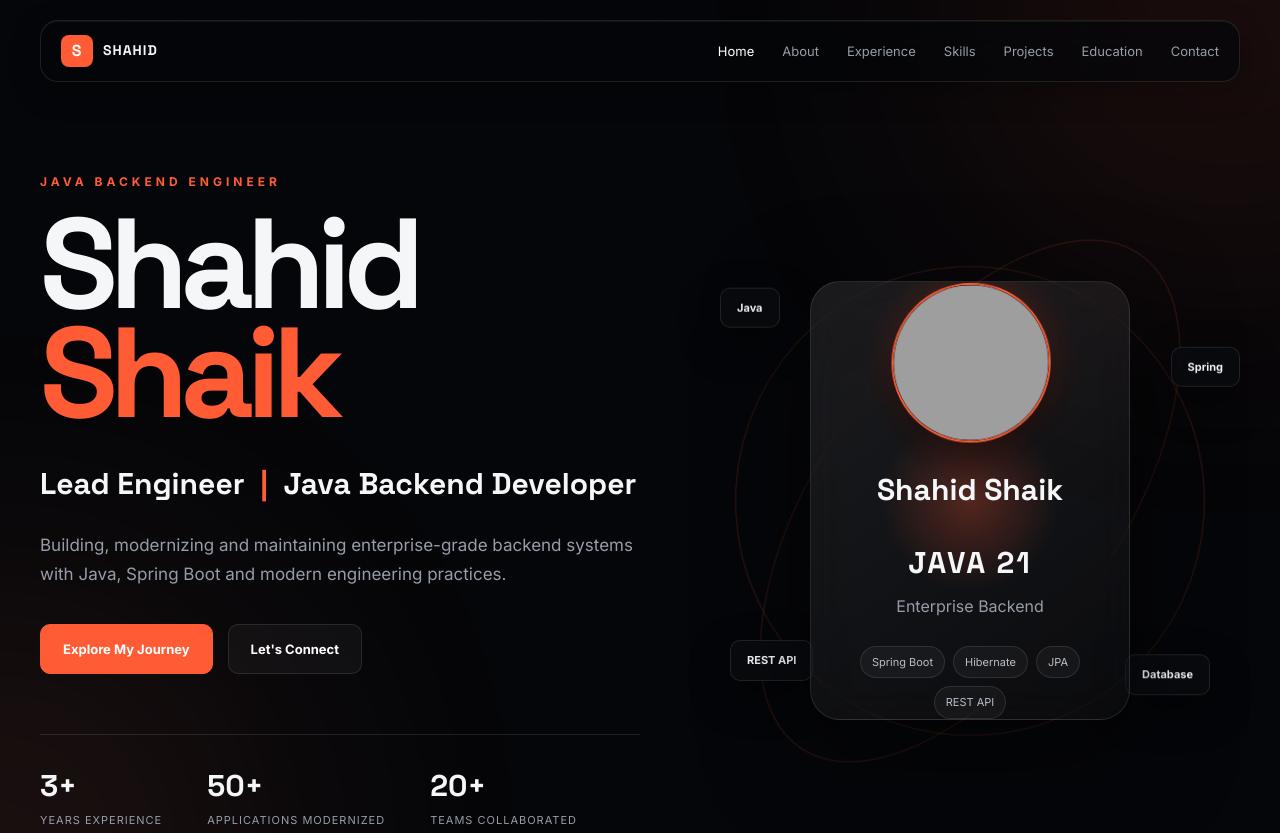
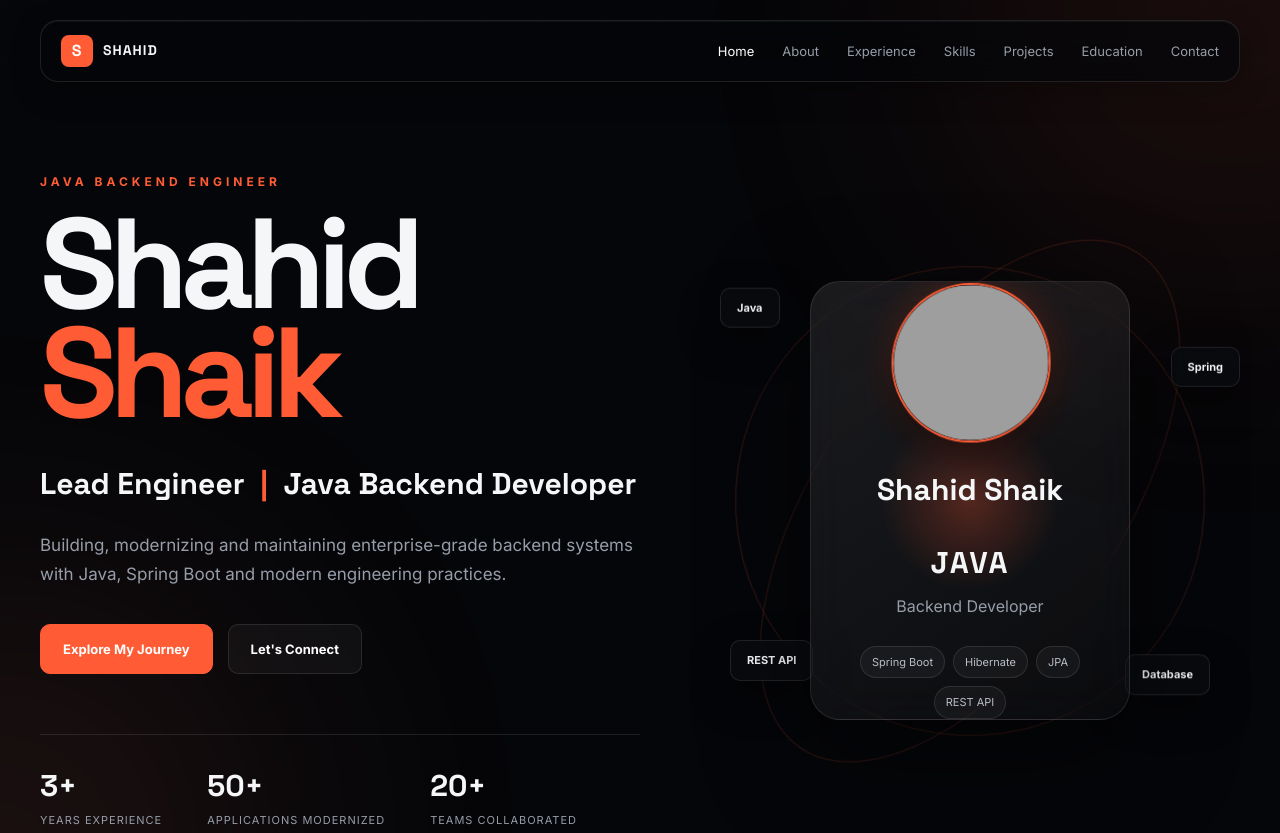
Before and after one commit to shahid170309/portfolio, a plain HTML site: page frontend/index.html in a window 1280 px wide. Shown: the top 833 px of the page. Drawn offline with Linux system fonts and the light colour scheme; no server answers; grey boxes are pictures that could not be loaded.

```diff
--- a/frontend/index.html
+++ b/frontend/index.html
@@ -131,10 +131,10 @@
 </div>
 
             <h2 class="profile-name">Shahid Shaik</h2>
-<h3>JAVA 21</h3>
+<h3>JAVA </h3>
 
             <p>
-                Enterprise Backend
+                 Backend Developer
             </p>
 
             <div class="tech-pills">
```
